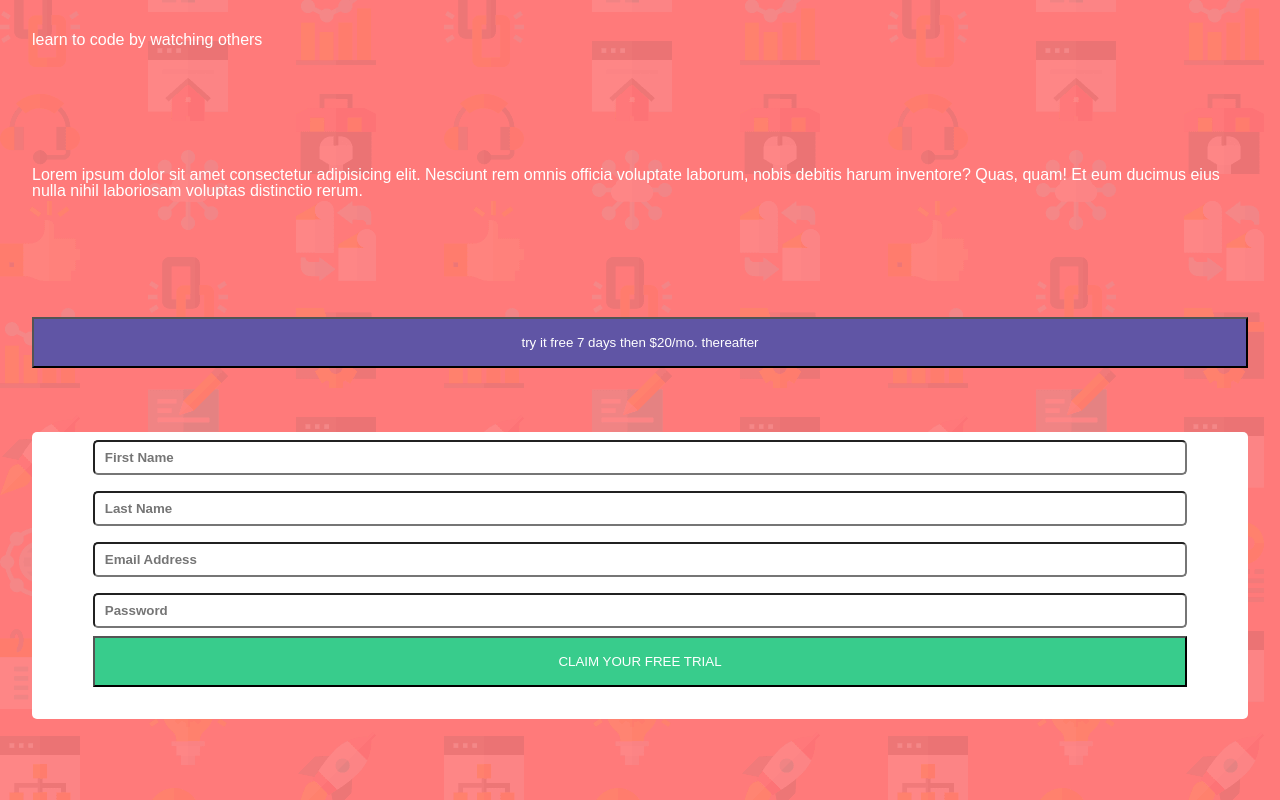
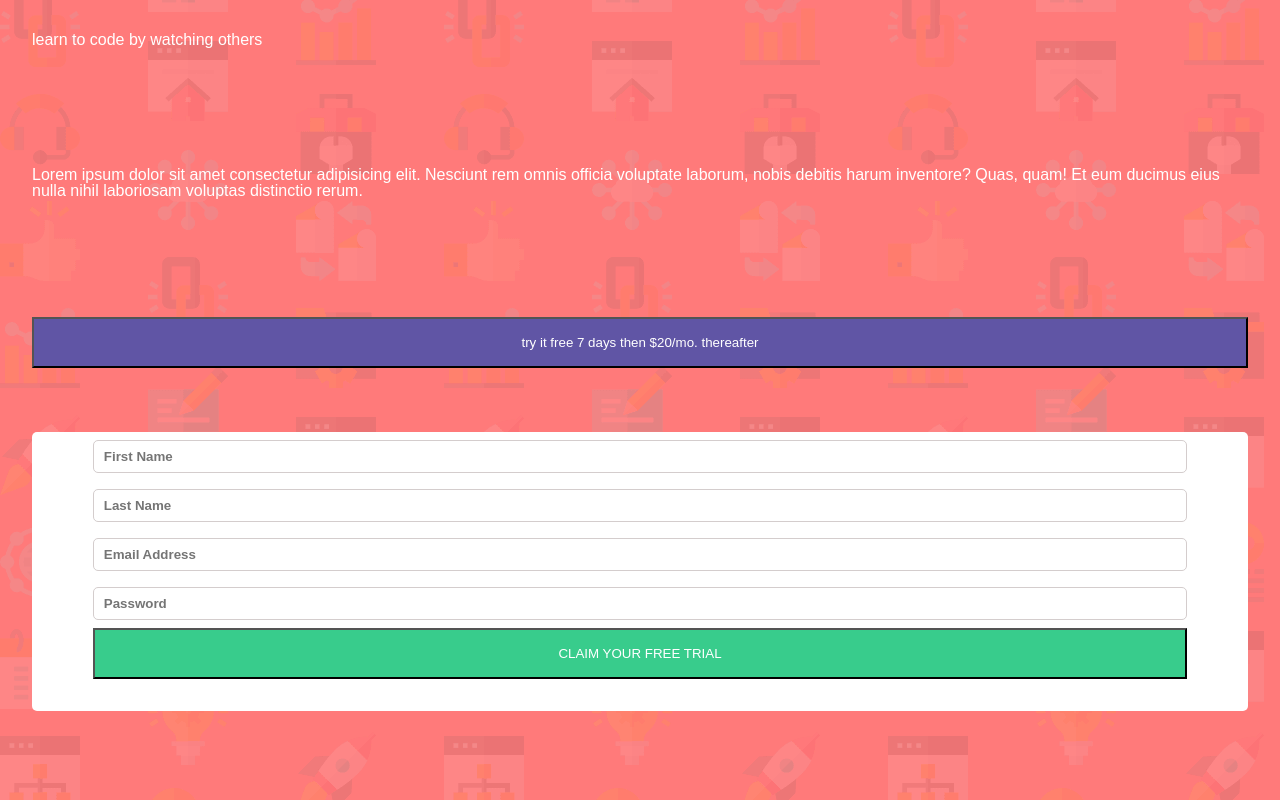
Before and after one commit to almeidaleandro28/Front-Mentor-Challenge-02, a React (Vite) app: page / in a window 1280 px wide. Built offline with nearby package versions, Linux system fonts and the light colour scheme.

Commit message:
style: add border color for input

```diff
--- a/src/App.tsx
+++ b/src/App.tsx
@@ -9,7 +9,8 @@ const theme = {
     blue: 'hsl(248, 32%, 49%)',
     green: 'hsl(154, 59%, 51%)',
     red: 'hsl(0, 100%, 74%)',
-    white: '#ffffff'
+    white: '#ffffff',
+    gray: '#d4cdcd'
 
   },
   fonts: {
--- a/src/assets/Components/input/Button.tsx
+++ b/src/assets/Components/input/Button.tsx
@@ -5,7 +5,6 @@ export const ButtonStyled = styled.button<{$primary?: boolean}>`
                       ? props.theme.colors.blue
                       : props.theme.colors.green};
   color: ${ ( { theme } ) => theme.colors.white };
-
   padding: 1rem 0;
   text-transform: ${ props => !props.$primary
                   ? 'uppercase'
--- a/src/assets/Components/input/Inputs.tsx
+++ b/src/assets/Components/input/Inputs.tsx
@@ -7,6 +7,7 @@ interface Text {
 
 const InputStyled = styled.input`
   border-radius: 5px;
+  border: 1px solid ${ ( { theme }) => theme.colors.gray};
   width: 90%;
   padding-bottom: 0.5rem;
   padding-top: 0.5rem;
@@ -17,7 +18,6 @@ const InputStyled = styled.input`
     font-weight: 900;
     padding-left: 10px;
     text-transform: capitalize;
-
   }
 
 
```
